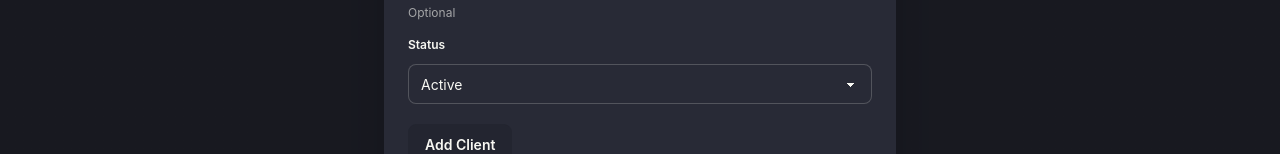
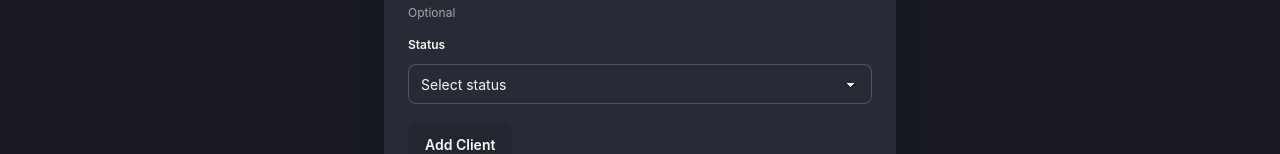
Before and after one commit to bot-ryan/CRUD_Project_v2, a React (Vite) app in the folder crud-frontend/: page / in a window 1280 px wide. Both pictures are taken after a click on the link "Add Client". Shown: the part 460-614 px from the top of the page. Built offline with nearby package versions, Linux system fonts and the light colour scheme.

Commit message:
done handleSubmit, and info is passed on and prints on console

```diff
--- a/crud-frontend/src/App.jsx
+++ b/crud-frontend/src/App.jsx
@@ -13,11 +13,15 @@ function App() {
 		setisOpen(!isOpen);
 	}
 
-	const handleSubmit = () => {
+	const handleSubmit = (e) => {
 		// handle form submission here
 		if(modalMode === "add"){
 			// add new client
-			console.log("Adding new client...");
+			console.log("Adding new client...", e);
+			console.log("Name: ", e.name);
+			console.log("Job: ", e.job);
+			console.log("Salary: ", e.salary);
+			console.log("Status: ", e.status);
 		} else if(modalMode === "edit"){
 			// edit existing client
 			console.log("Editing existing client...");
--- a/crud-frontend/src/components/ModalForm.jsx
+++ b/crud-frontend/src/components/ModalForm.jsx
@@ -20,6 +20,10 @@ const ModalForm = ({ isOpen, onClose, onSubmit, mode }) => {
   const[job,setJob] = useState("");
   const[salary,setSalary] = useState("");
   const[status,setStatus] = useState("");
+
+
+
+
 
   return (
     <>
@@ -68,11 +72,11 @@ const ModalForm = ({ isOpen, onClose, onSubmit, mode }) => {
                 <p className="label">Optional</p>
                 <legend className="fieldset-legend">Status</legend>
                 <select className="select w-full" value={status} onChange={(e) => setStatus(e.target.value)}>
-                  <option disabled selected>
+                  <option disabled value="" selected>
                     Select status
                   </option>
-                  <option>Active</option>
-                  <option>Inactive</option>
+                  <option value="Active">Active</option>
+                  <option value="Inactive">Inactive</option>
                 </select>
               </fieldset>
             ) : (
@@ -82,7 +86,7 @@ const ModalForm = ({ isOpen, onClose, onSubmit, mode }) => {
           <button
             className="btn"
             onClick={() => {
-              onSubmit();
+              onSubmit({ name, job, salary, status: status === "Active" });
               onClose();
             }}
           >
```
